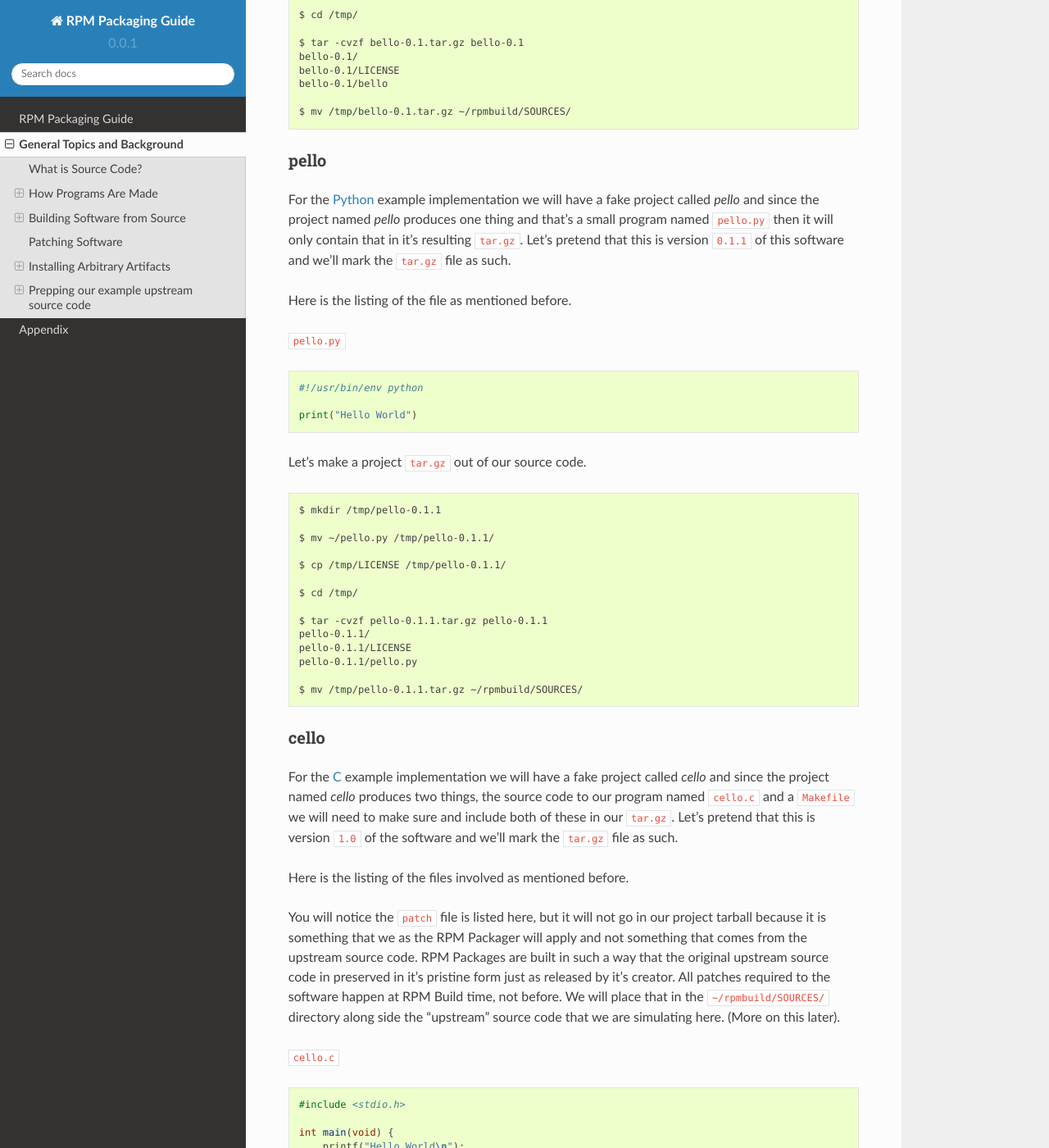
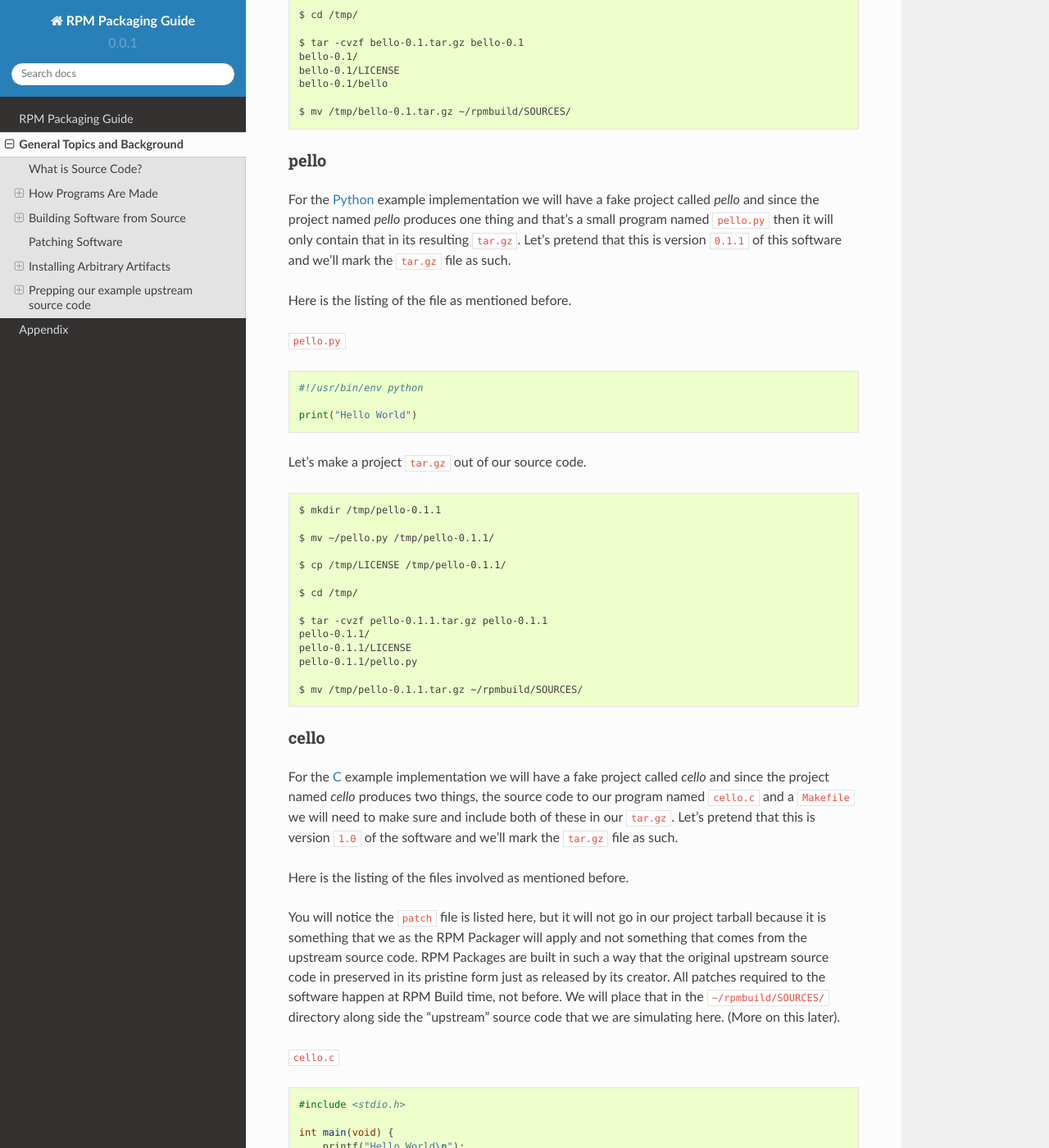
Before and after one commit to redhat-developer/rpm-packaging-guide, a Sphinx documentation site: the page built from source/general-background.rst, in a window 1280 px wide and 1400 px high, scrolled down 13264 px. Shown: the whole window at 82% size. Built offline with Sphinx 7.4.7 and the Read the Docs theme 2.0.0, drawn with Linux system fonts in a browser that asks for light colours; some of the changed text lies outside the part shown.

Commit message:
fix typos: s/it's/its/ in possessive instances;

```diff
--- a/source/appendix.rst
+++ b/source/appendix.rst
@@ -60,7 +60,7 @@
 found on the system at build time. However, if you took the SRPM to another
 system that lacked ``foo`` it would fail, causing an unexpected side effect.
 `Mock`_ solves this by first parsing the contents of the SRPM and installing the
-``BuildRequires`` into it's `chroot`_ which means that if you were missing the
+``BuildRequires`` into its `chroot`_ which means that if you were missing the
 ``BuildRequires`` entry the build would fail because mock would not know to
 install it and it would therefore not be present in the buildroot.
 
@@ -524,7 +524,7 @@
 ^^^^^
 
 First on the list is ``Epoch``, epoch is a way to define weighted dependencies
-based on version numbers. It's default value is 0 and this is assumed if an
+based on version numbers. its default value is 0 and this is assumed if an
 ``Epoch`` directive is not listed in the RPM SPEC file. This was not covered in
 the SPEC File section of this guide because it is almost always a bad idea to
 introduce an Epoch value as it will skew what you would normally otherwise
@@ -532,7 +532,7 @@
 
 For example if a package ``foobar`` with ``Epoch: 1`` and ``Version: 1.0`` was
 installed and someone else packaged ``foobar`` with ``Version: 2.0`` but simply
-omitted the ``Epoch`` directive either because they were unaware of it's
+omitted the ``Epoch`` directive either because they were unaware of its
 necessity or simply forgot, that new version would never be considered an update
 because the Epoch version would win out over the traditional
 Name-Version-Release marker that signifies versioning for RPM Packages.
--- a/source/general-background.rst
+++ b/source/general-background.rst
@@ -127,7 +127,7 @@
 There are certain programming languages that do not compile down to a
 representation of program that the computer natively understands. These programs
 are **Interpreted** and require a Language `Interpreter`_ or Language Virtual
-Machine(VM). The name *interpreter* comes from it's similarities with how human
+Machine(VM). The name *interpreter* comes from its similarities with how human
 language interpreters convert between two representations of human speech
 to allow two people to talk, a programming language interpreter converts from
 a format that the computer doesn't "speak" to one that it does.
@@ -154,7 +154,7 @@
 -----------------------------
 
 In this section we will discuss and provide examples of building software from
-it's source code.
+its source code.
 
 .. note::
     If you are comfortable building software from source code please feel free
@@ -167,7 +167,7 @@
 on specific programming language but most often this is referred to as
 **compiling** or **translating** the software. For software written in
 interpreted programming languages this step may not be necessary but sometimes it
-is desirable to perform what is known as **byte compiling** as it's build
+is desirable to perform what is known as **byte compiling** as its build
 process. We will cover each scenario below. The resulting built software can
 then be **run** or "**executed**" which tells the computer to perform the task
 described to it in the source code provided by the programmer who authored the
@@ -284,7 +284,7 @@
 """"""""""""""""""
 
 As mentioned previously, this version of the example is written in a programming
-language named `Python`_ and it's default language virtual machine is one that
+language named `Python`_ and its default language virtual machine is one that
 executes *byte compiled* code. This will "compile" or "translate" the source
 code into an intermediate format that is optimized and will be much faster for
 the language virtual machine to execute.
@@ -298,7 +298,7 @@
     print("Hello World")
 
 The exact procedure to byte compile programs based on language will differ
-heavily based on the programming language, it's language virtual machine, and
+heavily based on the programming language, its language virtual machine, and
 the tools or processes that are common within that programming language's
 community. Below is an example using `Python`_.
 
@@ -369,7 +369,7 @@
 Let's walk through an example where we create a patch from the original source
 code using ``diff`` and then apply it using the `patch`_ utility. We will
 revisit patching software in a later section when it comes to actually building
-RPMs and hopefully this exercise will prove it's usefulness at that time. First
+RPMs and hopefully this exercise will prove its usefulness at that time. First
 step in patching software is to preserve the original source code because we
 want to keep the original source code in pristine condition as we will "patch
 it" instead of simply modifying it. A common practice for this is to copy it and
@@ -428,8 +428,8 @@
 
     $ diff -Naur cello.c.orig cello.c > cello-output-first-patch.patch
 
-Now we want to restore the ``cello.c`` file to it's original source code such
-that it is restored to it's pristine state and we we can patch it with our new
+Now we want to restore the ``cello.c`` file to its original source code such
+that it is restored to its pristine state and we we can patch it with our new
 patch file. The reason this particular process is important is because this is how
 it is done when building RPMs, the original source code is left in pristine
 condition and we patch it during the process that prepares to source code to be
@@ -594,7 +594,7 @@
     $ cello
     Hello World
 
-Congratulations, you have now installed a build artifact into it's proper
+Congratulations, you have now installed a build artifact into its proper
 location on the system!
 
 Prepping our example upstream source code
@@ -651,7 +651,7 @@
 
 Each implementation of the ``Hello World`` example script will be created into a
 `gzip`_ compressed tarball which will be used to simulate what an upstream
-project might release as it's source code to then be consumed and packaged for
+project might release as its source code to then be consumed and packaged for
 distribution.
 
 Below is an example procedure for each example implementation.
@@ -661,7 +661,7 @@
 
 For the `bash`_ example implementation we will have a fake project called
 *bello* and since the project named *bello* produces one thing and that's
-a shell script named ``bello`` then it will only contain that in it's resulting
+a shell script named ``bello`` then it will only contain that in its resulting
 ``tar.gz``. Let's pretend that this is version ``0.1`` of that software and
 we'll mark the ``tar.gz`` file as such.
 
@@ -700,7 +700,7 @@
 
 For the `Python`_ example implementation we will have a fake project called
 *pello* and since the project named *pello* produces one thing and that's
-a small program named ``pello.py`` then it will only contain that in it's
+a small program named ``pello.py`` then it will only contain that in its
 resulting ``tar.gz``. Let's pretend that this is version ``0.1.1`` of this
 software and we'll mark the ``tar.gz`` file as such.
 
@@ -749,8 +749,8 @@
 You will notice the ``patch`` file is listed here, but it will not go in our
 project tarball because it is something that we as the RPM Packager will apply
 and not something that comes from the upstream source code. RPM Packages are
-built in such a way that the original upstream source code in preserved in it's
-pristine form just as released by it's creator. All patches required to the
+built in such a way that the original upstream source code in preserved in its
+pristine form just as released by its creator. All patches required to the
 software happen at RPM Build time, not before. We will place that in the
 ``~/rpmbuild/SOURCES/`` directory along side the "upstream" source code that we
 are simulating here. (More on this later).
```
Also changed, not shown: source/rpm-guide.rst (+9 -9 lines).
